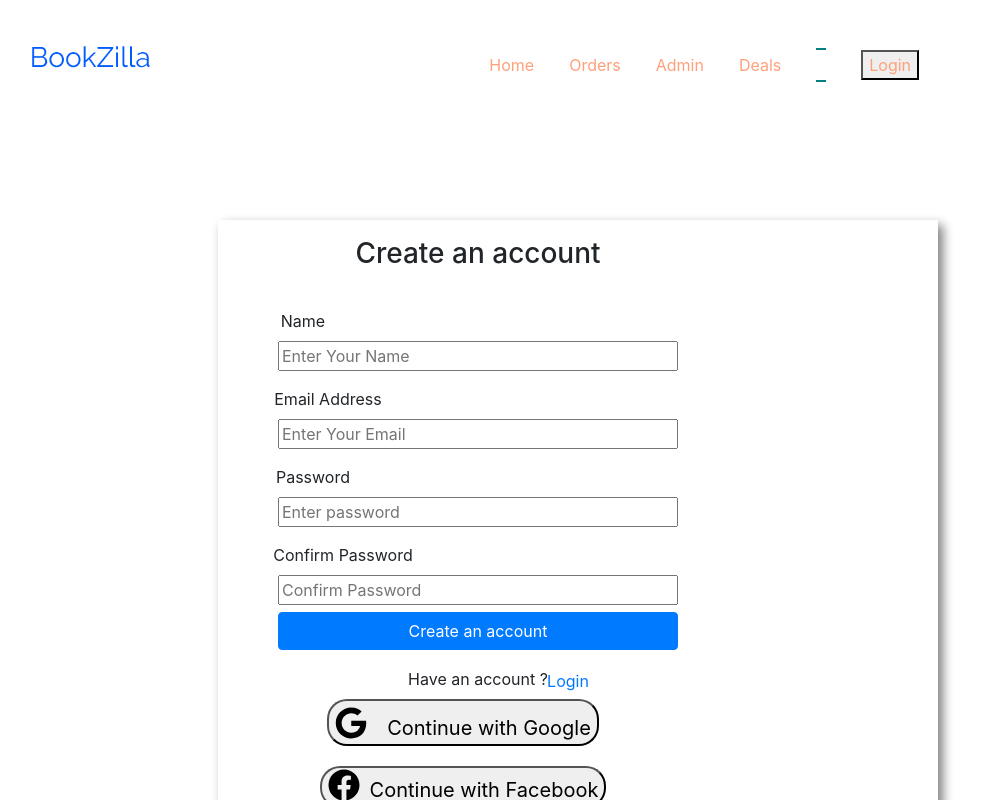
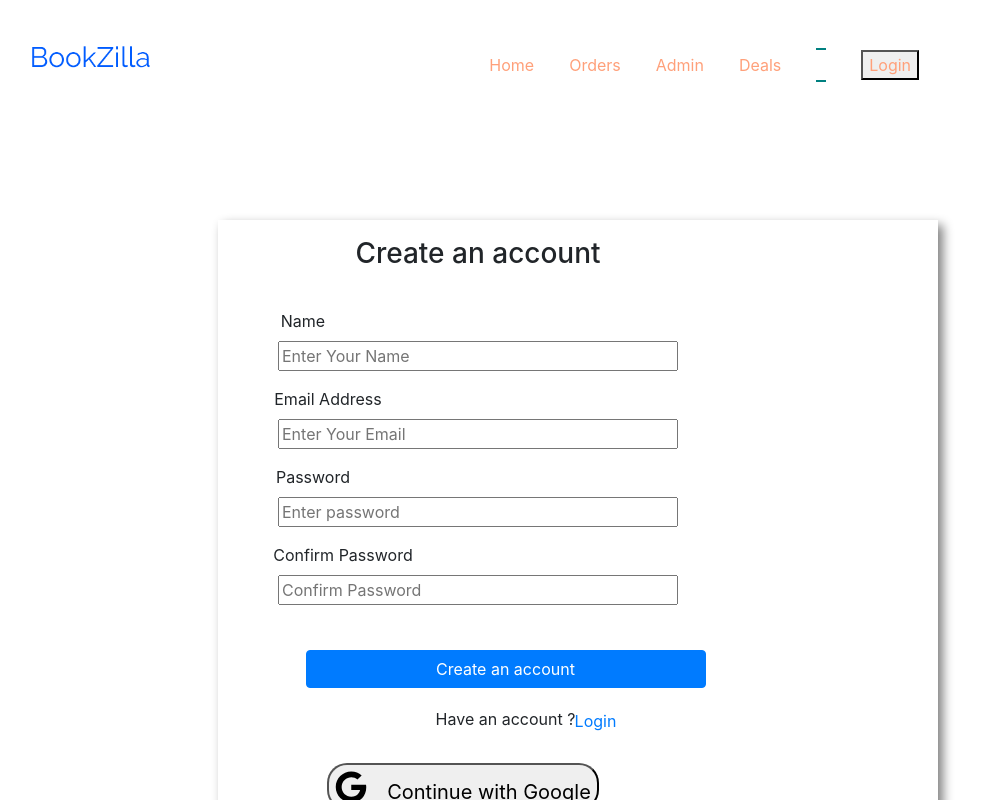
Before and after one commit to mostafizurrahman01/bookzilla-store-client, a React (Create React App) app: page /login in a window 1280 px wide. Shown: the top 800 px of the page, without its empty margins (117-1098 px from the left). Built offline with nearby package versions, Linux system fonts and the light colour scheme.

Commit message:
ALL Done

```diff
--- a/src/components/Login/Login.css
+++ b/src/components/Login/Login.css
@@ -8,7 +8,7 @@
 .Login-Register {
     box-shadow: 5px 5px 10px gray;
     width: 720px;
-    height: 600px;
+    height: 800px;
     margin-left: 250px;
 }
 
@@ -30,16 +30,17 @@
 }
 
 .btn-container {
-    margin-top: 20px;
+    margin-top: 60px;
     text-align: center;
     margin-right: 200px;
+    margin-left: 55px;
 }
 
 .btn-login {
     padding-left: 70px;
     padding-right: 70px;
     color: white;
-    margin-top: -50px;
+    margin-top: -55px;
     width: 400px;
 }
 
@@ -55,13 +56,14 @@
     text-decoration: none;
     color: tomato;
     background-color: white;
-    margin-top: -22px;
+    margin-top: -30px;
     margin-left: 340px;
 }
 
 .Another-auth {
     text-align: center;
     margin-right: 230px;
+    margin-top: 40px;
 }
 
 .Another-auth button {
```
Also changed, not shown: firebase.json (added), 2 other files (tests, documents, lock files or other folders).
